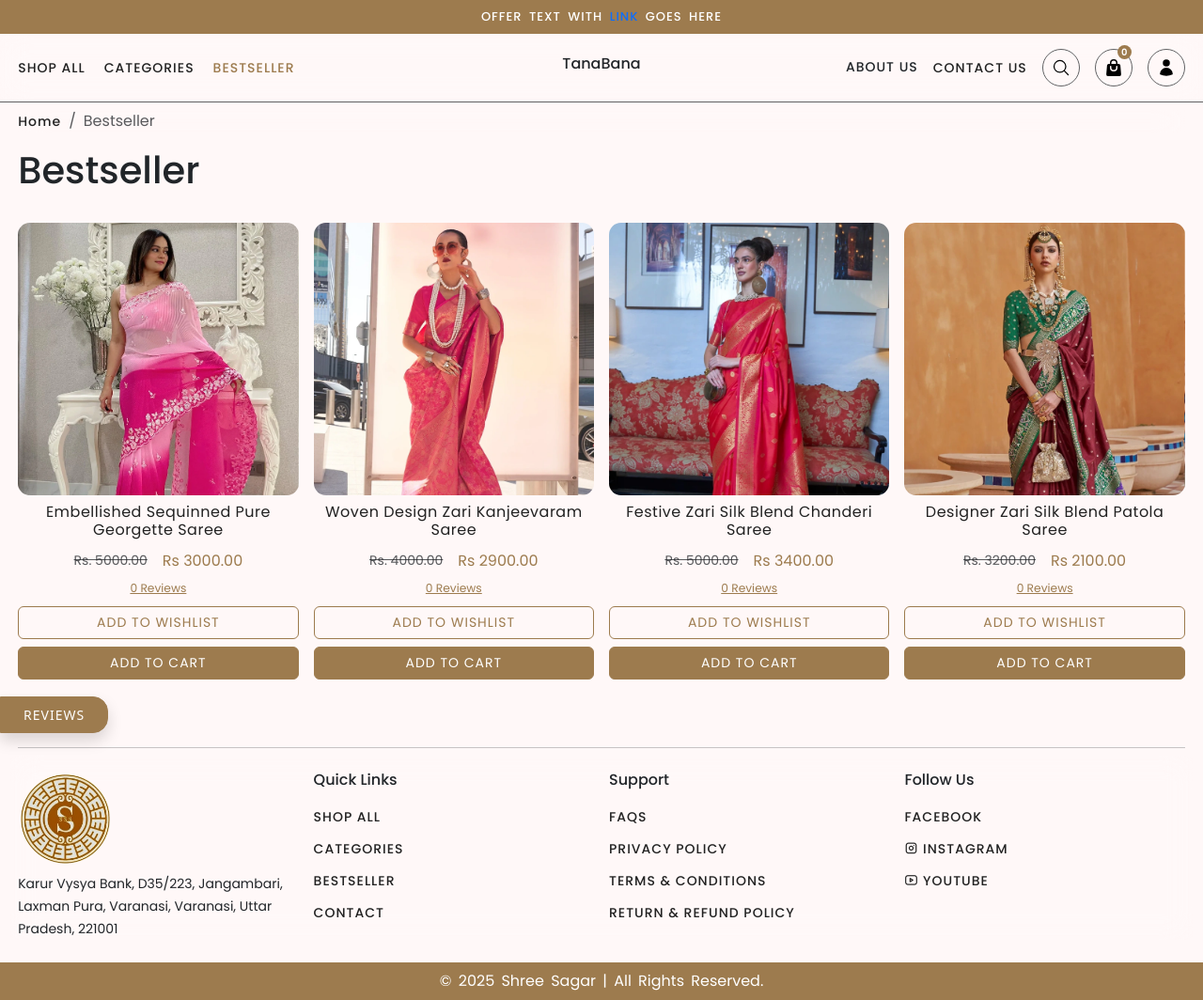
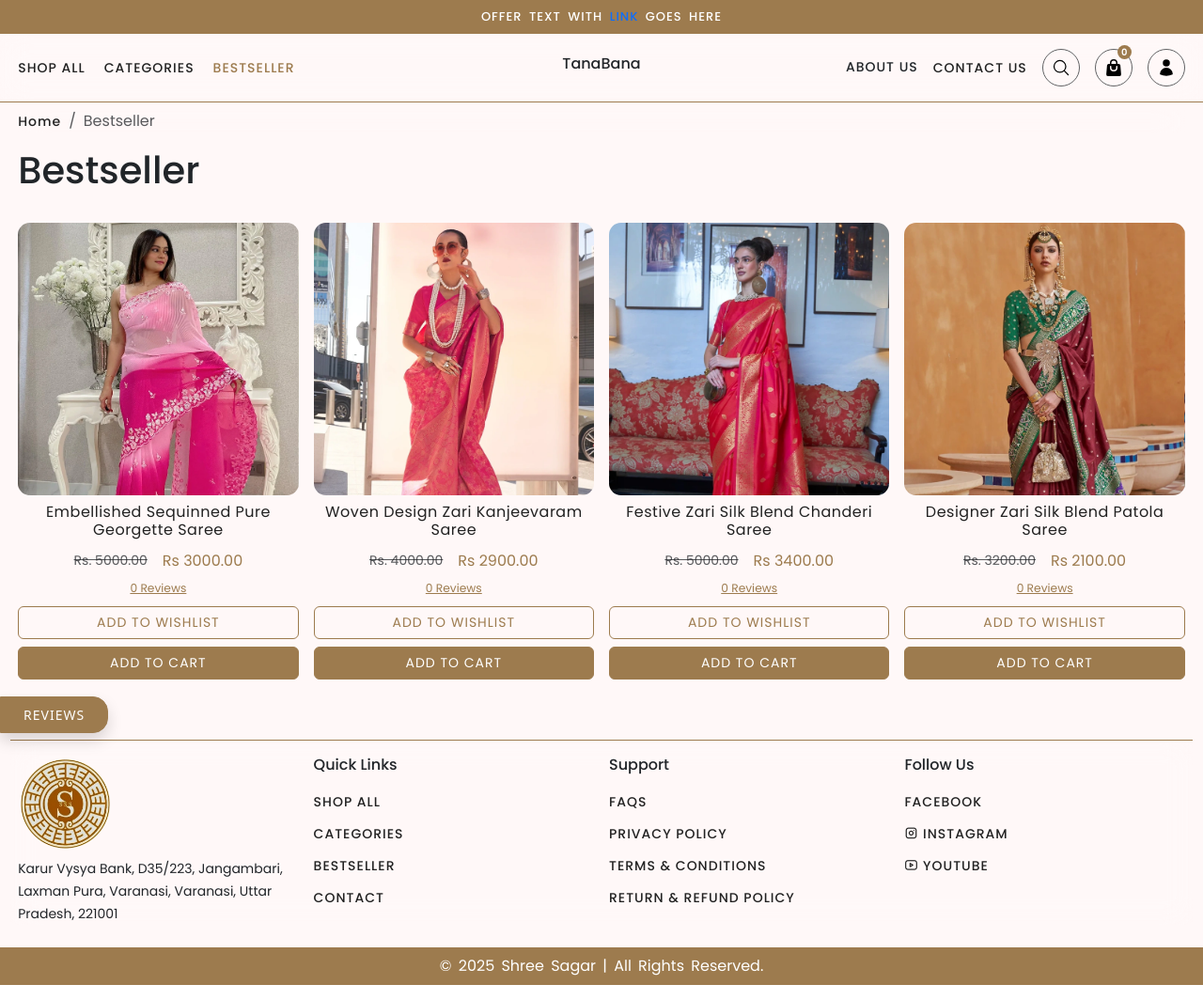
Before and after one commit to wdsurajmishra/Shree-Sagar, a Django app: page /bestseller in a window 1280 px wide. Shown: the whole page at 94% size. Run offline with Django 5.2, Linux system fonts and the light colour scheme; data comes from the database, SQL or seed files in the repository; data that the repository does not hold is empty; some libraries are stand-ins or nearby versions.

Commit message:
fix: update footer border styling to use pink color; remove unnecessary horizontal rule in footer

```diff
--- a/static/assets/css/style.css
+++ b/static/assets/css/style.css
@@ -80,7 +80,7 @@ nav{
     backdrop-filter: blur(15px);
 }
 .navb{
-    border-bottom: 1px solid var(--grey);
+    border-bottom: 1px solid var(--pink);
 }
 nav a {
     text-transform: uppercase;
@@ -448,7 +448,7 @@ input:focus, textarea:focus, select:focus {
 }
 
 .footer{
-    border: none;
+    border-top: 1px solid var(--pink);
 }
 .footer li {
     padding-top: 10px;
--- a/template/website/base.html
+++ b/template/website/base.html
@@ -272,7 +272,6 @@
 
     <!--=========================== FOOTER  ===========================-->
     <div class="container-fluid py-4">
-        <hr>
         <div class="mb-4"></div>
         <nav class="row footer g-3">
             <div class="col-md-3">
```
Also changed, not shown: 1 other file.
